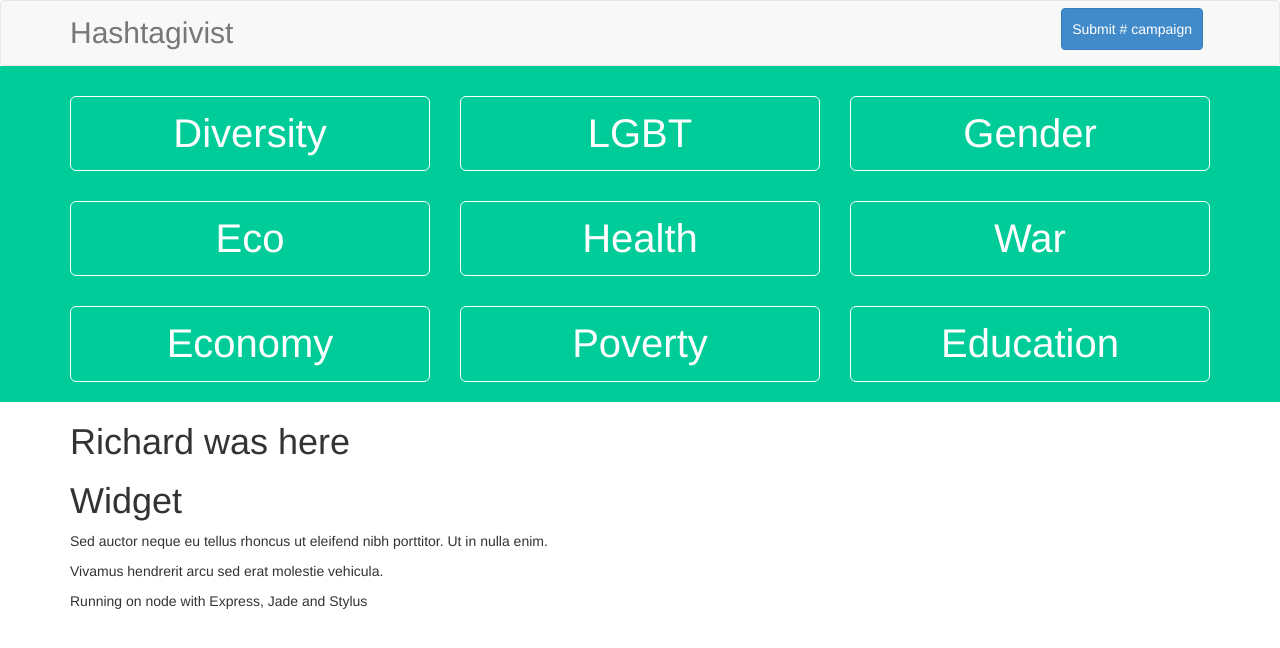
After one commit to riichard/hashtagivist, a Node server app: template views/layout.html in a window 1280 px wide. The commit adds this page. Shown: the top 648 px of the page. Run offline with Node 20, Linux system fonts and the light colour scheme; the template is opened without the code that fills it, so the values that code supplies are empty; some libraries are stand-ins or nearby versions.

Commit message:
Fuck jade

```diff
--- a/index.js
+++ b/index.js
@@ -1,30 +1,38 @@
-var express = require('express')
-    , stylus = require('stylus')
-    , nib = require('nib');
+var express = require('express'),
+  app = express(),
+  swig = require('swig'),
+  nib = require('nib'),
+  stylus = require('stylus'),
+  people;
 
-var app = express();
-
-var app = express()
-
-function compile(str, path) {
-    return stylus(str)
-    .set('filename', path)
-    .use(nib())
+function compile(str, path){
+    return stylus(str).set('filename',path).use(nib())
 }
 
-app.set('views', __dirname + '/views')
-app.set('view engine', 'jade')
+// This is where all the magic happens!
+app.engine('html', swig.renderFile);
+
+app.set('view engine', 'html');
+app.set('views', __dirname + '/views');
+
 app.use(stylus.middleware({
-    src: __dirname + '/public',
-    compile: compile
-}))
-app.use(express.static(__dirname + '/public'))
+    src : __dirname + '/public',
+    compile : compile
+}));
 
+app.use(express.static(__dirname + '/public'));
+
+// Swig will cache templates for you, but you can disable
+// that and use Express's caching instead, if you like:
+app.set('view cache', false);
+// To disable Swig's cache, do the following:
+swig.setDefaults({ cache: false });
+// NOTE: You should always cache templates in a production environment.
+// Don't leave both of these to `false` in production!
 
 app.get('/', function (req, res) {
-    res.render('index',
-        { title : 'Home' }
-    )
-})
+  res.render('index', { /* template locals context */ });
+});
 
-app.listen(3000);
+app.listen(1337);
+console.log('Application Started on http://localhost:1337/')
--- a/package.json
+++ b/package.json
@@ -6,6 +6,7 @@
     "express": "*",
     "jade": "*",
     "stylus": "~0.43.1",
-    "nib": "~1.0.2"
+    "nib": "~1.0.2",
+    "swig": "~1.3.2"
   }
 }
--- /dev/null
+++ b/views/layout.html
@@ -0,0 +1,104 @@
+
+<!DOCTYPE html>
+<html>
+  <head>
+    <meta name="viewport" content="width=device-width, initial-scale=1">
+    <title>
+      Home - Hashtagivist
+    </title>
+    <script type="text/javascript" src="/js/underscore.js">
+    </script>
+    <script type="text/javascript" src="/js/jquery.js">
+    </script>
+    <link rel="stylesheet" href="/css/bootstrap.css">
+    <link rel="stylesheet" href="/css/stylesheet.css">
+  </head>
+  <body>
+    <nav class="navbar navbar-default">
+      <div class="container">
+        <div class="navbar-header">
+          <button class="navbar-toggle">
+            <span class="src-only">
+              Toggle navigation
+            </span>
+            <span class="icon-bar">
+            </span>
+            <span class="icon-bar">
+            </span>
+            <span class="icon-bar">
+            </span>
+          </button>
+          <a href="/" class="navbar-brand">
+            Hashtagivist
+          </a>
+        </div>
+        <div class="collapse navbar-collapse">
+          <ul class="nav navbar-nav navbar-right">
+            <li class="alternative">
+              <a href="/" class="btn btn-primary">
+                Submit # campaign
+              </a>
+            </li>
+          </ul>
+        </div>
+      </div>
+    </nav>
+    <div class="masthead">
+      <div class="container">
+        <div class="lead categories">
+        </div>
+      </div>
+    </div>
+    <script type="text/javascript">
+      var colors = [
+        "FF6699","00CC99","6666FF","00CC66","FF3333","FF6600","3366FF","3399FF","FFCC00"
+      ];
+
+      var categories = [
+        'Diversity','LGBT','Gender','Eco','Health','War','Economy','Poverty','Education'
+      ];
+
+      var row;
+      _.each(categories, function(category, i){
+        if(i==0){
+          //if(i % 3 == 0){
+          row = $("<div>").addClass("row");
+          $(".categories").append(row);
+        }
+
+        row.append($("<div>").addClass("col-lg-4").append(
+          $("<button>").addClass("hashtag").text(category).addClass("btn").addClass("btn-block").addClass("btn-lg")
+          .addClass("btn-outline-inverse")
+        ));
+      }
+            );
+    </script>
+    <div class="container">
+      <div class="main-content">
+        <h1>
+          Richard was here
+        </h1>
+      </div>
+      <div class="sidebar">
+        <div class="widget">
+          <h1>
+            Widget
+          </h1>
+          <p>
+            Sed auctor neque eu tellus rhoncus ut
+            eleifend nibh porttitor. Ut in nulla enim.
+          </p>
+          <p>
+            Vivamus hendrerit arcu sed erat molestie
+            vehicula.
+          </p>
+        </div>
+      </div>
+      <footer>
+        <p>
+          Running on node with Express, Jade and Stylus
+        </p>
+      </footer>
+    </div>
+  </body>
+</html>
```
Also changed, not shown: views/index.html (added, +12 -0 lines), views/index.jade (+0 -20 lines), views/layout.jade (+3 -6 lines), views/hashtaglist.jade (added).
